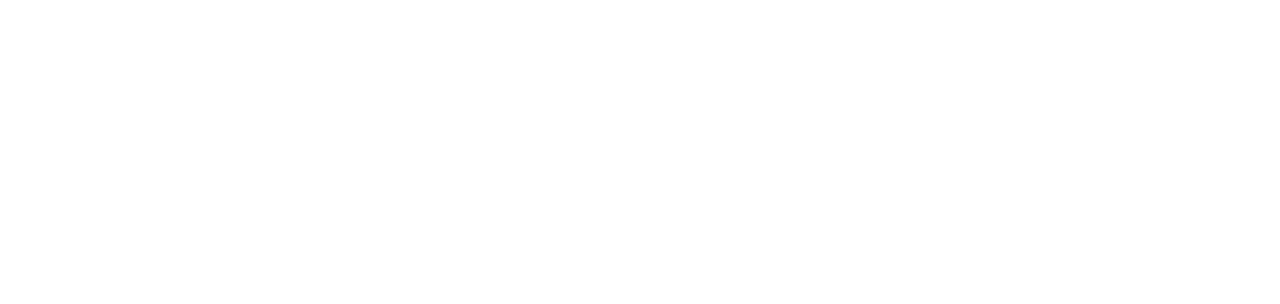
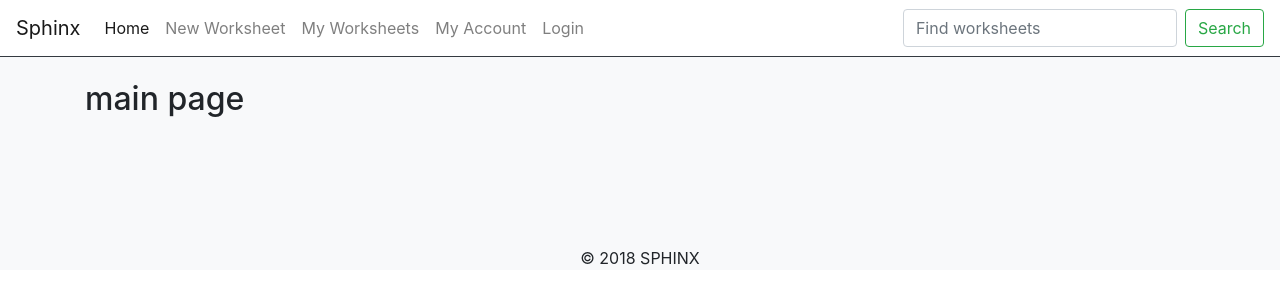
Before and after one commit to asoora/sphinx, a Django app: page / in a window 1280 px wide. Before the commit the part shown is empty. Shown: the top 304 px of the page. Run offline with Django 3.2, Linux system fonts and the light colour scheme; some libraries are stand-ins or nearby versions.

Commit message:
add base.html and implement the responsive navbar [issue 6]

```diff
--- a/sphinxsite/sphinxapp/static/sphinxapp/css/style.css
+++ b/sphinxsite/sphinxapp/static/sphinxapp/css/style.css
@@ -0,0 +1,4 @@
+main {
+    padding-top: 80px;
+    padding-bottom: 120px;
+}
--- /dev/null
+++ b/sphinxsite/sphinxapp/templates/sphinxapp/base.html
@@ -0,0 +1,70 @@
+<!DOCTYPE html>
+<html>
+
+<head>
+    {% load static %}
+    <meta charset="utf-8" />
+    <meta http-equiv="X-UA-Compatible" content="IE=edge">
+    <title>{% block title %}Sphinx{% endblock %}</title>
+    <meta name="viewport" content="width=device-width, initial-scale=1">
+    <link rel="stylesheet" href="https://stackpath.bootstrapcdn.com/bootstrap/4.1.1/css/bootstrap.min.css" integrity="sha384-WskhaSGFgHYWDcbwN70/dfYBj47jz9qbsMId/iRN3ewGhXQFZCSftd1LZCfmhktB"
+        crossorigin="anonymous">
+    <link rel="stylesheet" type="text/css" media="screen" href="{% static 'sphinxapp/css/style.css' %}" />
+</head>
+
+<body>
+    <header>
+        <nav class="navbar fixed-top navbar-expand-lg navbar-light bg-white border-bottom border-dark">
+            <a class="navbar-brand" href="{% url 'index' %}">Sphinx</a>
+            <button class="navbar-toggler" type="button" data-toggle="collapse" data-target="#navbarToggler" aria-controls="navbarToggler"
+                aria-expanded="false" aria-label="Toggle navigation">
+                <span class="navbar-toggler-icon"></span>
+            </button>
+
+            <div class="collapse navbar-collapse" id="navbarToggler">
+                <ul class="navbar-nav mr-auto mt-2 mt-lg-0">
+                    <li class="nav-item active">
+                        <a class="nav-link" href="{% url 'index' %}">Home
+                            <span class="sr-only">(current)</span>
+                        </a>
+                    </li>
+                    <li class="nav-item">
+                        <a class="nav-link" href="{% url 'index' %}">New Worksheet</a>
+                    </li>
+                    <li class="nav-item">
+                        <a class="nav-link" href="{% url 'index' %}">My Worksheets</a>
+                    </li>
+                    <li class="nav-item">
+                        <a class="nav-link" href="{% url 'index' %}">My Account</a>
+                    </li>
+                    <li class="nav-item">
+                        <a class="nav-link" href="{% url 'index' %}">Login</a>
+                    </li>
+                </ul>
+                <form class="form-inline my-2 my-lg-0">
+                    <input class="form-control mr-sm-2" type="search" placeholder="Find worksheets" aria-label="Search">
+                    <button class="btn btn-outline-success my-2 my-sm-0" type="submit">Search</button>
+                </form>
+            </div>
+        </nav>
+    </header>
+    <main class="bg-light">
+        <div class="container">
+            {% block container %}{% endblock%}
+        </div>
+    </main>
+    <footer>
+        <p class="text-center bg-light">&copy 2018 SPHINX</p>
+    </footer>
+
+    <!-- Placed at the end of the document so the pages load faster -->
+    <script src="https://code.jquery.com/jquery-3.3.1.slim.min.js" integrity="sha384-q8i/X+965DzO0rT7abK41JStQIAqVgRVzpbzo5smXKp4YfRvH+8abtTE1Pi6jizo"
+        crossorigin="anonymous"></script>
+    <script src="https://cdnjs.cloudflare.com/ajax/libs/popper.js/1.14.3/umd/popper.min.js" integrity="sha384-ZMP7rVo3mIykV+2+9J3UJ46jBk0WLaUAdn689aCwoqbBJiSnjAK/l8WvCWPIPm49"
+        crossorigin="anonymous"></script>
+    <script src="https://stackpath.bootstrapcdn.com/bootstrap/4.1.1/js/bootstrap.min.js" integrity="sha384-smHYKdLADwkXOn1EmN1qk/HfnUcbVRZyYmZ4qpPea6sjB/pTJ0euyQp0Mk8ck+5T"
+        crossorigin="anonymous"></script>
+    <script src="{% static 'sphinxapp/js/main.js' %}"></script>
+</body>
+
+</html>
--- a/sphinxsite/sphinxapp/templates/sphinxapp/index.html
+++ b/sphinxsite/sphinxapp/templates/sphinxapp/index.html
@@ -1,26 +1,5 @@
-<!DOCTYPE html>
-<html>
+{% extends 'sphinxapp/base.html' %}
 
-<head>
-    <meta charset="utf-8" />
-    <meta http-equiv="X-UA-Compatible" content="IE=edge">
-    <title>Sphinx</title>
-    <meta name="viewport" content="width=device-width, initial-scale=1">
-    <link rel="stylesheet" href="https://stackpath.bootstrapcdn.com/bootstrap/4.1.1/css/bootstrap.min.css" integrity="sha384-WskhaSGFgHYWDcbwN70/dfYBj47jz9qbsMId/iRN3ewGhXQFZCSftd1LZCfmhktB"
-        crossorigin="anonymous"> {% load static %}
-    <link rel="stylesheet" type="text/css" media="screen" href="{% static 'sphinxapp/css/style.css' %}" />
-</head>
-
-<body>
-
-    <!-- Placed at the end of the document so the pages load faster -->
-    <script src="https://code.jquery.com/jquery-3.3.1.slim.min.js" integrity="sha384-q8i/X+965DzO0rT7abK41JStQIAqVgRVzpbzo5smXKp4YfRvH+8abtTE1Pi6jizo"
-        crossorigin="anonymous"></script>
-    <script src="https://cdnjs.cloudflare.com/ajax/libs/popper.js/1.14.3/umd/popper.min.js" integrity="sha384-ZMP7rVo3mIykV+2+9J3UJ46jBk0WLaUAdn689aCwoqbBJiSnjAK/l8WvCWPIPm49"
-        crossorigin="anonymous"></script>
-    <script src="https://stackpath.bootstrapcdn.com/bootstrap/4.1.1/js/bootstrap.min.js" integrity="sha384-smHYKdLADwkXOn1EmN1qk/HfnUcbVRZyYmZ4qpPea6sjB/pTJ0euyQp0Mk8ck+5T"
-        crossorigin="anonymous"></script>
-    <script src="{% static 'sphinxapp/js/main.js' %}"></script>
-</body>
-
-</html>
+{% block container %}
+<h2>main page</h2>
+{% endblock %}
```
